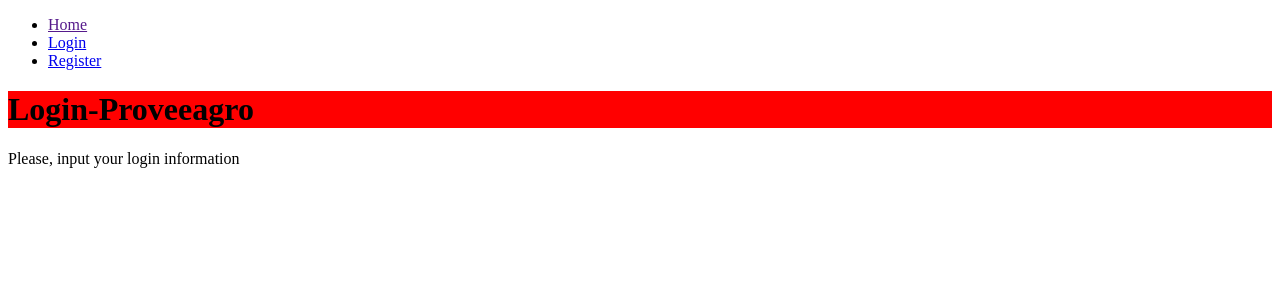
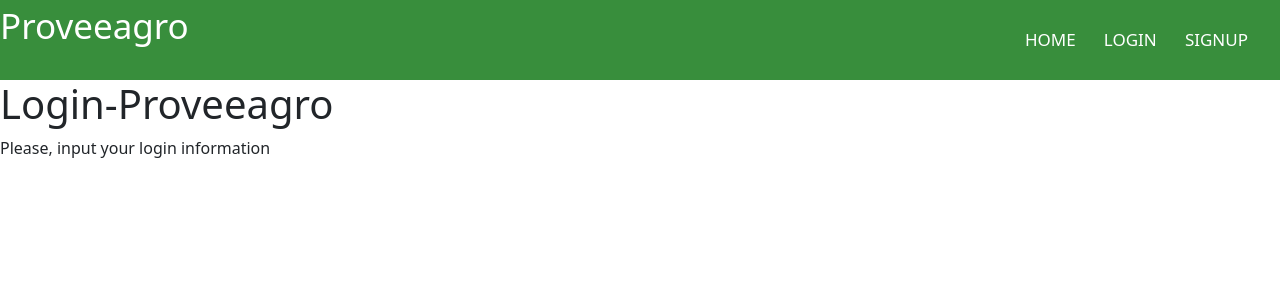
Before and after one commit to sebasx200/ppi_proveeagro, a Django app: page /login/ in a window 1280 px wide. Shown: the top 300 px of the page. Run offline with Django 5.2, Linux system fonts and the light colour scheme.

Commit message:
the navigation bar is now fixed at the top of the page and it has a new style

```diff
--- a/login/static/mystyle.css
+++ b/login/static/mystyle.css
@@ -1,6 +1,16 @@
-         /*this will be the space for base.html styles*/
+   /*this will be the space for base.html styles*/
 
-         #titulo1-login{
-            background-color: red;
-         }
-          /* ------------------------------------------*/
+   #navbar{
+      background-color: #519de9;
+      border-bottom: 1px solid #e5e5e5;
+      padding: 10px 0;
+      margin-bottom: 20px;
+   }
+
+      /* ------------------------------------------*/
+
+      /*this will be the space for login.html styles*/
+
+      #titulo1-login{
+      background-color: blue;
+   }
--- /dev/null
+++ b/login/static/styles.css
@@ -0,0 +1,36 @@
+/* Navbar */
+#navbar-container {
+    padding: 15px, 15px, 15px, 15px;
+}
+#navbar-container {
+    background: #388e3c;
+    width: 100%;
+    height: 80px;
+}
+#navbar ul{
+    float: right;
+    margin-right: 20px;
+}
+#navbar ul li{
+    display: inline-block;
+    line-height: 80px;
+    margin: 0 5px;
+}
+#navbar ul li a{
+    color: white;
+    font-size: 17px;
+    padding: 7px 7px;
+    border-radius: 3px;
+    text-transform: uppercase;
+    text-decoration: none;
+}
+a.active:hover{
+    background: #1b5e20;
+    border-radius: 5px;
+    transition: .5s;
+}
+#logo{
+    color: white;
+    font-size: 35px;
+}
+/* End of Navbar */
--- a/login/templates/base.html
+++ b/login/templates/base.html
@@ -1,24 +1,29 @@
+{% load static %}
 <!DOCTYPE html>
 <html lang="en">
   <head>
     <meta charset="UTF-8" />
     <meta name="viewport" content="width=device-width, initial-scale=1.0" />
-    {% load static %}
-    <link rel="stylesheet" href="{% static 'mystyle.css' %}" />
+    <link
+      href="https://cdn.jsdelivr.net/npm/bootstrap@5.3.3/dist/css/bootstrap.min.css"
+      rel="stylesheet"
+      integrity="sha384-QWTKZyjpPEjISv5WaRU9OFeRpok6YctnYmDr5pNlyT2bRjXh0JMhjY6hW+ALEwIH"
+      crossorigin="anonymous"
+    />
+    <link rel="stylesheet" href="{% static 'styles.css' %}" />
     <title>Proveeagro - Home</title>
-
-    <div>
-      <nav>
-        <ul>
-          <li><a href="">Home</a></li>
-          <li><a href="login">Login</a></li>
-          <li><a href="signup">Register</a></li>
-        </ul>
-      </nav>
-    </div>
+    <div id="navbar-container">
+    <nav id="navbar">
+      <label id="logo">Proveeagro</label>
+      <ul>
+        <li><a class ="active" href="{% url 'home' %}">Home</a></li>
+        <li><a class ="active" href="{% url 'login' %}">Login</a></li>
+        <li><a class ="active" href="{% url 'signup' %}">Signup</a></li>
+      </ul>
+    </nav>
+  </div>
+  </body>
   </head>
-  <div id="content">
-    {% block content %}
-    {% endblock %}
-</div>
+  <body>
+  <div id="content">{% block content %} {% endblock %}</div>
 </html>
--- a/login/views.py
+++ b/login/views.py
@@ -6,7 +6,12 @@
 
 # this function redirects to the index.html file for the main page
 def home(request):
-    return render(request, 'home.html')
+    menu_navbar = [
+        {'url': 'home', 'title': 'Home'},
+        {'url': 'login', 'title': 'Login'},
+        {'url': 'signup', 'title': 'Sign Up'}
+    ]
+    return render(request, 'home.html', {'menu_navbar': menu_navbar})
 
 # this function redirects to the login.html file for login
 def login(request):
```
